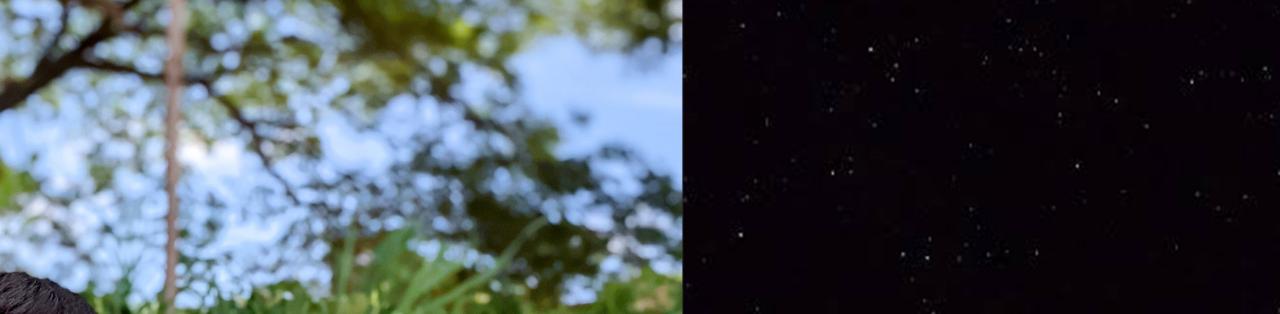
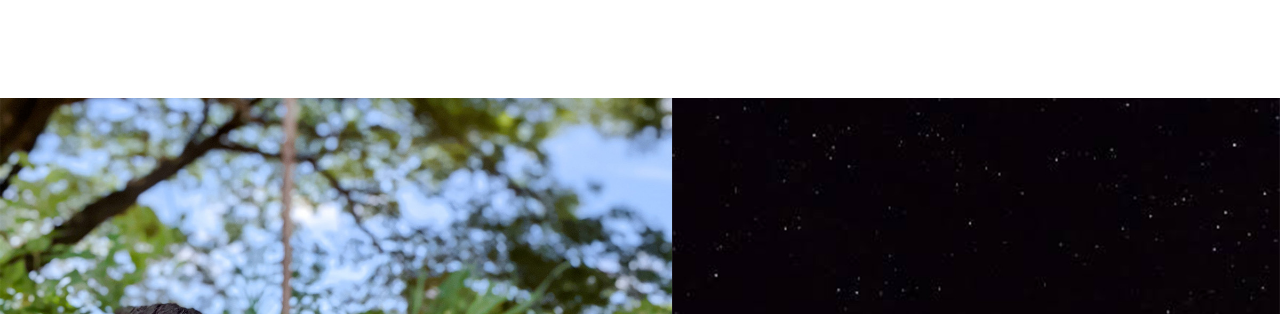
Before and after one commit to nithin894/Portfolio, a plain HTML site: page index.html in a window 1280 px wide. Shown: the top 314 px of the page. Drawn offline with nearby package versions, Linux system fonts and the light colour scheme; files whose address does not match are found by name; a web font is replaced by a local one.

Commit message:
img change

```diff
--- a/assets/css/style.css
+++ b/assets/css/style.css
@@ -457,6 +457,9 @@ p {
   background: url("../img/main.jpg") repeat scroll center center/cover;
   height: 100vh;
   width: 100%;
+  background-repeat:no-repeat;
+  background-size:contain;
+  background-position:center;
 }
 
 #hero .hero-content {
--- a/index.html
+++ b/index.html
@@ -58,7 +58,7 @@
   </header><!-- End Header -->
 
   <!-- ======= Hero Section ======= -->
-  <div id="hero" class="home">
+  <div id="hero" class="home img-fluid">
 
     <div class="container">
       <div class="hero-content">
```
Also changed, not shown: 1 other file.
